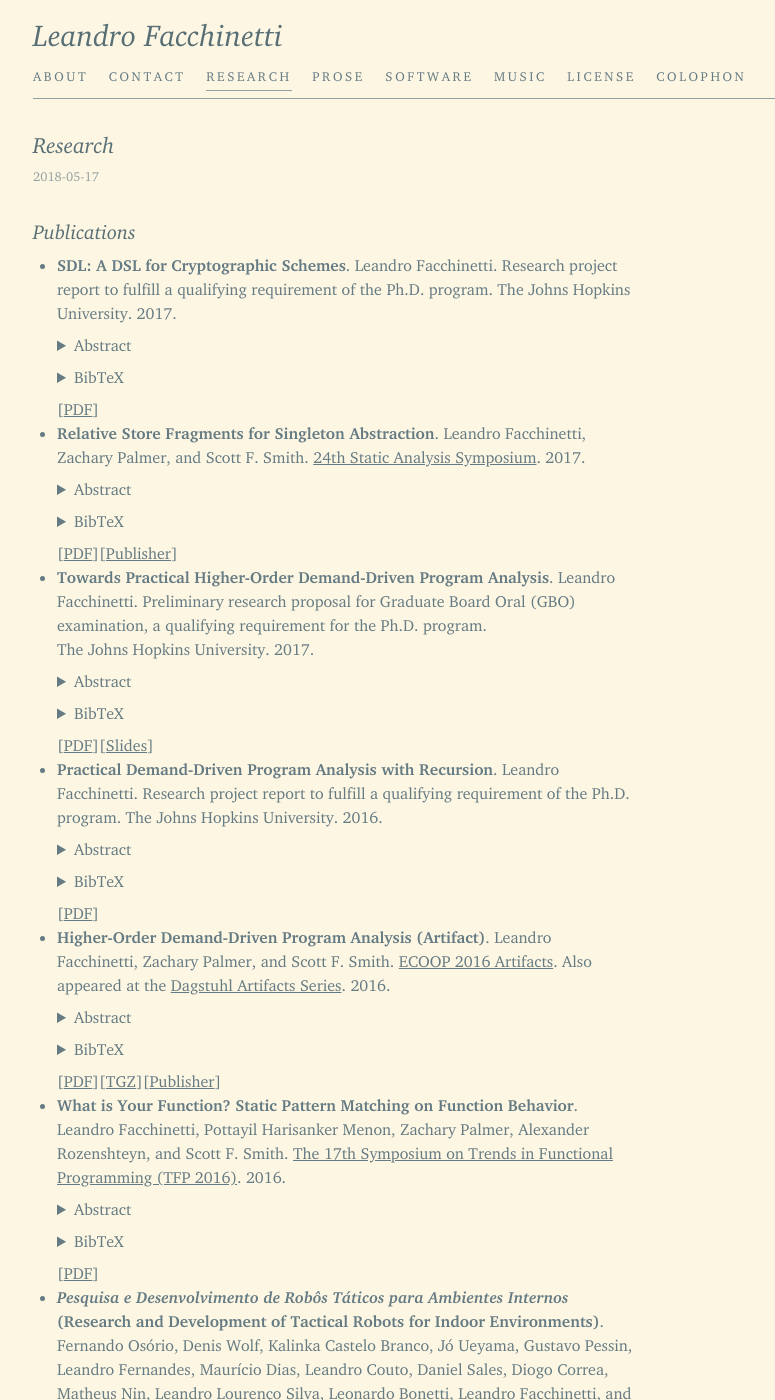
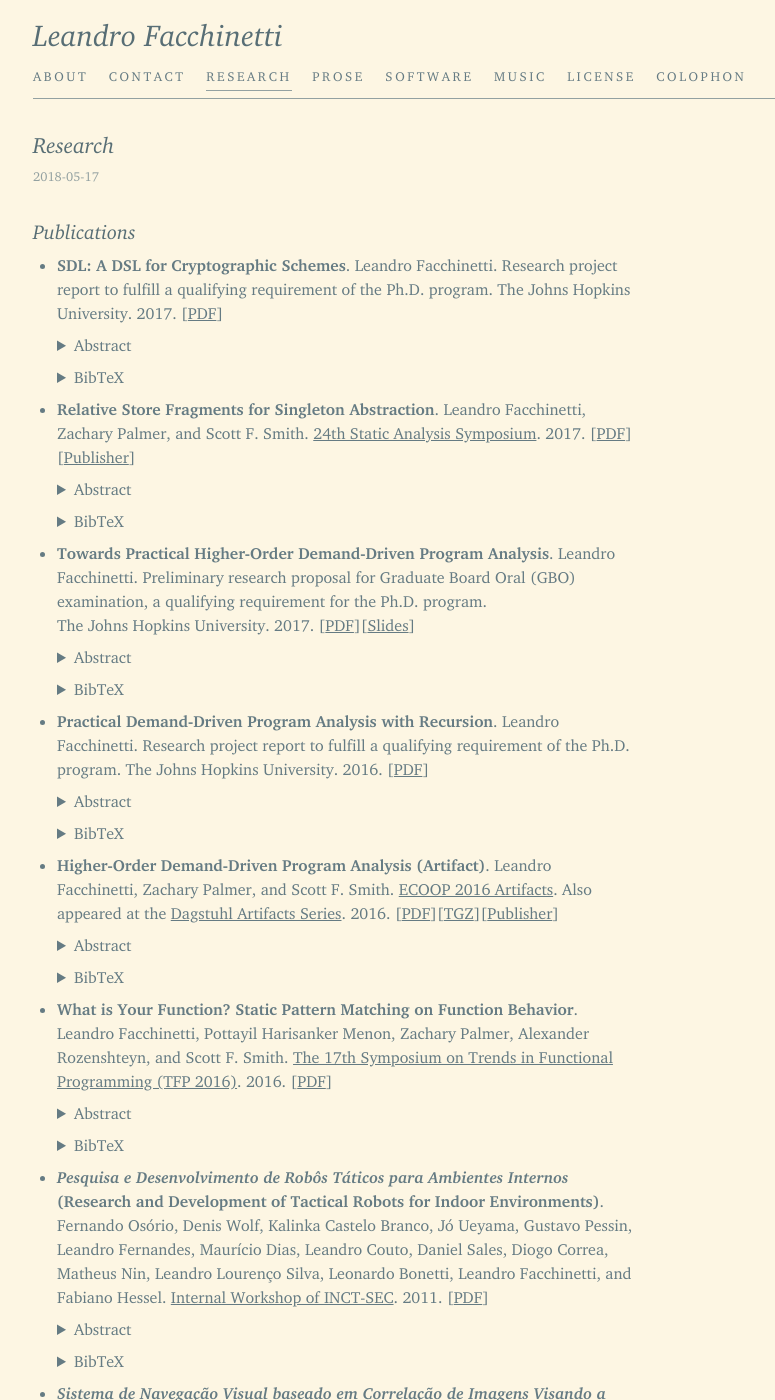
Before and after one commit to leafac/leafac.com, a Jekyll site: the page built from research.md, in a window 1280 px wide and 1400 px high. Shown: the whole window, without its empty margins (107-882 px from the left). Built offline with Jekyll 4.4.1, drawn with Linux system fonts in a browser that asks for light colours; some of the changed lines change nothing that is shown; some of the changed text lies outside the part shown.

Commit message:
Improve presentation

````diff
--- a/research.md
+++ b/research.md
@@ -391,7 +391,7 @@ Publications
 ============
 
 {% for publication in page.publications %}
-- **{% if publication.shortTitle %}*{{ publication.title }}* ({{ publication.shortTitle }}){% else %}{{ publication.title }}{% endif %}**. {{ publication.author | map: "literal" | array_to_sentence_string }}. {% if publication.event %}{% if publication.URL %}[{{ publication.event }}]({{ publication.URL }}){% else %}{{ publication.event }}{% endif %}.{% endif %} {% if publication.container-title %}{% if publication.container-title %}[{{ publication.container-title }}]({{ publication.URL }}){% else %}{{ publication.container-title }}{% endif %}.{% endif %} {% if publication.collection-title %}{% if publication.URL %}[{{ publication.collection-title }}]({{ publication.URL }}){% else %}{{ publication.collection-title }}{% endif %}.{% endif %} {% if publication.genre %}{{ publication.genre }}.{% endif %} {% if publication.publisher %}{{ publication.publisher }}.{% endif %} {% if publication.event-place %}{{ publication.event-place }}.{% endif %} {% if publication.note %}{{ publication.note }}.{% endif %} {{ publication.issued.date-parts[0][0] }}.
+- **{% if publication.shortTitle %}*{{ publication.title }}* ({{ publication.shortTitle }}){% else %}{{ publication.title }}{% endif %}**. {{ publication.author | map: "literal" | array_to_sentence_string }}. {% if publication.event %}{% if publication.URL %}[{{ publication.event }}]({{ publication.URL | url_encode }}){% else %}{{ publication.event }}{% endif %}.{% endif %} {% if publication.container-title %}{% if publication.container-title %}[{{ publication.container-title }}]({{ publication.URL | url_encode }}){% else %}{{ publication.container-title }}{% endif %}.{% endif %} {% if publication.collection-title %}{% if publication.URL %}[{{ publication.collection-title }}]({{ publication.URL | url_encode }}){% else %}{{ publication.collection-title }}{% endif %}.{% endif %} {% if publication.genre %}{{ publication.genre }}.{% endif %} {% if publication.publisher %}{{ publication.publisher }}.{% endif %} {% if publication.event-place %}{{ publication.event-place }}.{% endif %} {% if publication.note %}{{ publication.note }}.{% endif %} {{ publication.issued.date-parts[0][0] }}. {% for attachment in publication.attachments %}[[{{ attachment[0] }}](https://f001.backblazeb2.com/file/files-leafac-com/research/{{ attachment[1] | url_encode }})]{% endfor %}{% if publication.archive %}[[Publisher]({{ publication.archive | url_encode }})]{% endif %}
 
   {% if publication.abstract %}
   <details markdown="1">
@@ -406,8 +406,6 @@ Publications
   {{ publication.bibtex }}
   ```
   </details>
-
-  {% for attachment in publication.attachments %}[[{{attachment[0]}}](https://f001.backblazeb2.com/file/files-leafac-com/research/{{ attachment[1] | url_encode }})]{% endfor %}{% if publication.archive %}[[Publisher]({{publication.archive}})]{% endif %}
 {% endfor %}
 
 Service
@@ -416,4 +414,4 @@ Service
 Reviewer
 --------
 
-- [ACM Computing Surveys (CSUR)](http://csur.acm.org/). 2016.
+- [ACM Computing Surveys (CSUR)](https://csur.acm.org/). 2016.
````
